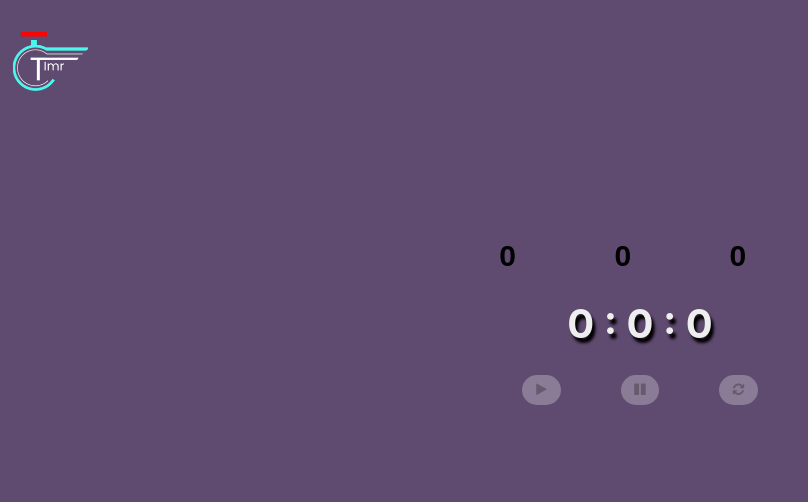
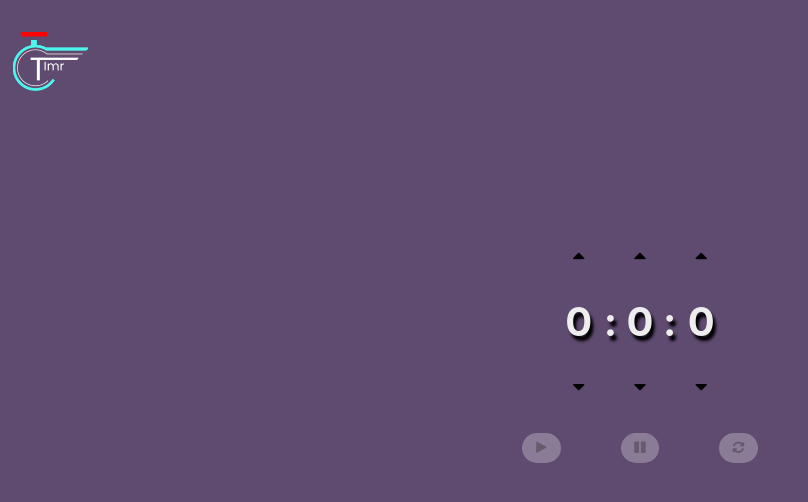
Before and after one commit to varunkumar3091999/timr, a React (Create React App) app: page / in a window 1280 px wide. Shown: the top 502 px of the page, without its empty margins (0-808 px from the left). Built offline with nearby package versions, Linux system fonts and the light colour scheme.

Commit message:
timer input changed

```diff
--- a/src/App.css
+++ b/src/App.css
@@ -39,6 +39,7 @@
 
   border-radius: 20px;
   margin:0 3rem;
+  margin-top: 3rem;
   box-shadow:  .3rem .5rem  .8rem black;
   transition: all .2s;
   width: 3%;
@@ -58,6 +59,22 @@ button:disabled {
   box-shadow: none;
 }
 
+
+.incDec {
+  border: none;
+  height: 3rem;
+  cursor: pointer;
+  border-radius: 20px;
+  margin:0 1rem;
+  /*box-shadow:  .3rem .5rem  .8rem black;*/
+  background-color: transparent;
+  color: black;
+  font-size: 2rem;
+  transition: all .2s;
+  width: 3rem;
+}
+
+
 .logo {
   /*position: relative;
   top: -70%;
@@ -76,6 +93,12 @@ button:disabled {
   text-shadow: .3rem .5rem  .3rem black;
   cursor: default;
   font-size: 4rem;
+}
+
+
+.timer {
+  display: flex;
+  justify-content: center;
 }
 
 /*media queries*/
--- a/src/components/Timer.js
+++ b/src/components/Timer.js
@@ -7,7 +7,7 @@ class Timer extends React.Component {
 	constructor(props) {
 		super(props)
 			this.state = {
-				seconds: 59,
+				seconds: 0,
 				minutes: 0,
 				hours: 0
 			}
@@ -18,26 +18,15 @@ class Timer extends React.Component {
 
 	componentDidMount() {
 
-		this.setState({
-			seconds: document.getElementById("timerSeconds").value,
-			minutes: document.getElementById("timerMinutes").value,
-			hours: document.getElementById("timerHours").value
-		})
+
+			//disabling buttons when everything in 0
 			document.getElementById("start").disabled = true;
 			document.getElementById("pause").disabled = true;
 			document.getElementById("reset").disabled = true;
-			//button will be enabled when count is increased
-
-
 	}
 
 	startTimer = () => {
 
-		this.setState({
-			seconds: this.state.seconds!==0?this.state.seconds:document.getElementById("timerSeconds").value,
-			minutes: this.state.minutes!==0?this.state.minutes:document.getElementById("timerMinutes").value,
-			hours: 	 this.state.hours!==0?this.state.hours:document.getElementById("timerHours").value,
-		})
 
 		this.secondsInterval = setInterval(() => {
 					// if(this.state.hours === 0){
@@ -52,6 +41,7 @@ class Timer extends React.Component {
 					})
 					// }
 					document.getElementById("start").disabled = true;
+					document.getElementById("pause").disabled = false;
 
 					if(this.state.seconds < 1 && this.state.minutes < 1) {
 						clearInterval(this.secondsInterval)
@@ -83,34 +73,48 @@ class Timer extends React.Component {
 	 		minutes: "00",
 	 		hours: "00"
 	 	})
-
-	 	document.getElementById("timerSeconds").value = 0
-	 	document.getElementById("timerMinutes").value = 0
-	 	document.getElementById("timerHours").value = 0
-	 	clearInterval(this.secondsInterval)
+	 	clearInterval(this.secondsInterval);
+	 	document.getElementById("start").disabled = true;
+	 	document.getElementById("reset").disabled = true;
 	 }
 
-	 enableStartButton = () => {
-		document.getElementById("start").disabled = false;
-		document.getElementById("pause").disabled = false;
+	 secondsInc = () => {
+	 	this.setState({
+	 		seconds: parseInt(this.state.seconds + 1)
+	 	})
+	 	document.getElementById("start").disabled = false;
 		document.getElementById("reset").disabled = false;
+	 }
+	 secondsDec = () => {
+	 	this.setState({
+	 		seconds: parseInt(this.state.seconds - 1)
+	 	})
+	 }
 
-		this.setState({
-			seconds: document.getElementById("timerSeconds").value,
-			minutes: document.getElementById("timerMinutes").value,
-			hours: document.getElementById("timerHours").value
-		})
+	 minutesInc = () => {
+	 	this.setState({
+	 		minutes: parseInt(this.state.minutes + 1)
+	 	})
+	 	document.getElementById("start").disabled = false;
+		document.getElementById("reset").disabled = false;
+	 }
+	 minutesDec = () => {
+	 	this.setState({
+	 		minutes: parseInt(this.state.minutes - 1)
+	 	})
+	 }
 
-
-
-		//Checking if the user gave access the the notificationsNotifications
-		 	if(Notification.permissiont === "granted") {
-		 		alert("we have permission");
-		 	} else if(Notification.permission !== "denied"){
-		 		Notification.requestPermission().then((permission) => {
-		 			console.log(permission)
-		 		})
-		 	}
+	 hoursInc = () => {
+	 	this.setState({
+	 		hours: parseInt(this.state.hours + 1)
+	 	})
+	 	document.getElementById("start").disabled = false;
+		document.getElementById("reset").disabled = false;
+	 }
+	 hoursDec = () => {
+	 	this.setState({
+	 		hours: parseInt(this.state.hours - 1)
+	 	})
 	 }
 
 
@@ -122,38 +126,22 @@ class Timer extends React.Component {
 
 				<img src={require("../images/logo.png")} alt="logo" className="logo"  />
 
-				<input
-					type="number"
-					id="timerHours"
-					defaultValue={0}
-					max={59}
-					min={0}
-					onChange={this.enableStartButton}
-					className="input"
-				/>
-				<input
-					type="number"
-					id="timerMinutes"
-					defaultValue={0}
-					max={59}
-					min={0}
-					onChange={this.enableStartButton}
-					className="input"
-				/>
-				<input
-					type="number"
-					id="timerSeconds"
-					defaultValue={0}
-					max={59}
-					min={0}
-					onChange={this.enableStartButton}
-					className="input"
-				/>
-				<h1 className="h1">{hours}  :  {minutes}  :  {seconds} </h1>
-
-
-
-				<div>
+				<div className="timer">
+					<div>
+						<button onClick={this.hoursInc} className="incDec"><i class="fa fa-caret-up" aria-hidden="true"></i></button>
+						<h1 className="h1">{hours}</h1>
+						<button onClick={this.hoursDec} className="incDec"><i class="fa fa-caret-down" aria-hidden="true"></i></button>
+					</div>
+					<div>
+						<button onClick={this.minutesInc} className="incDec"><i class="fa fa-caret-up" aria-hidden="true"></i></button>
+						<h1 className="h1"> :  {minutes} : </h1>
+						<button onClick={this.minutesDec} className="incDec"><i class="fa fa-caret-down" aria-hidden="true"></i></button>
+					</div>
+					<div>
+						<button onClick={this.secondsInc} className="incDec"><i class="fa fa-caret-up" aria-hidden="true"></i></button>
+						<h1 className="h1">{seconds}</h1>
+						<button onClick={this.secondsDec} className="incDec"><i class="fa fa-caret-down" aria-hidden="true"></i></button>
+					</div>
 				</div>
 
 
```
